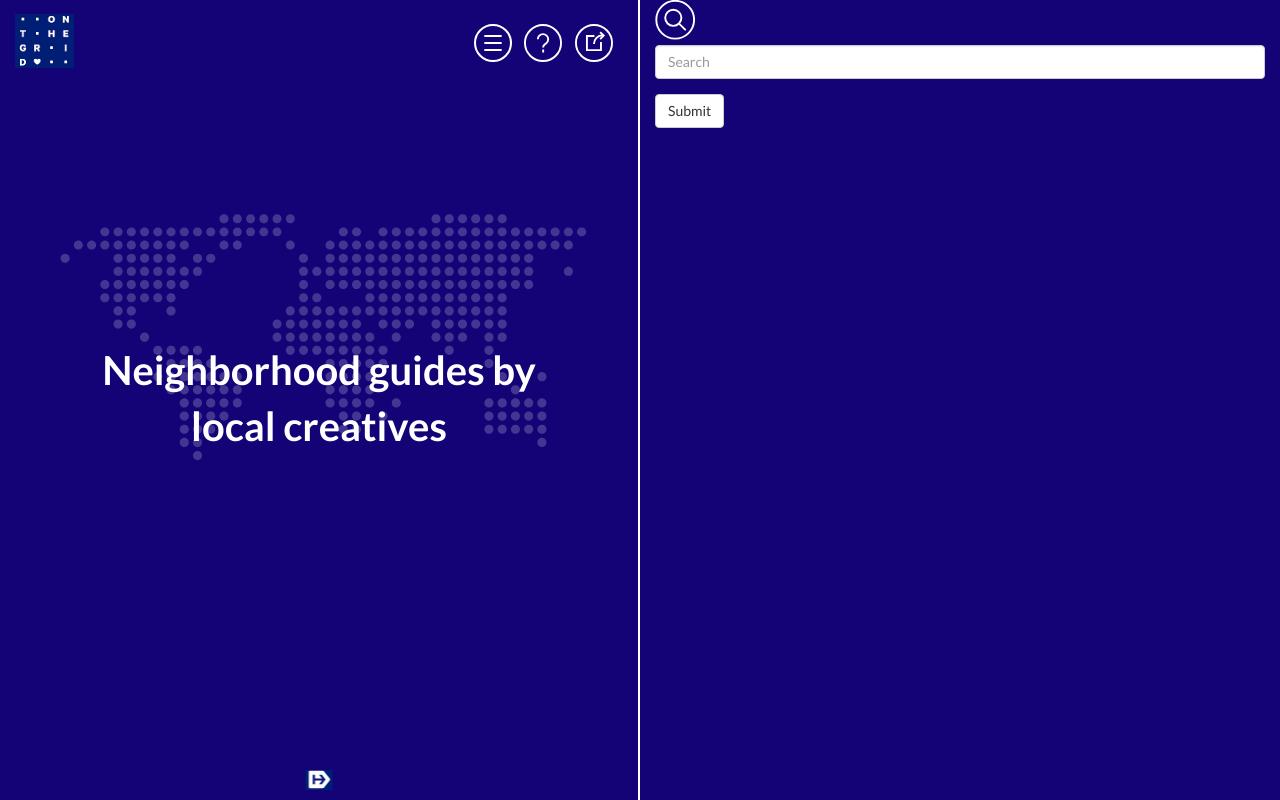
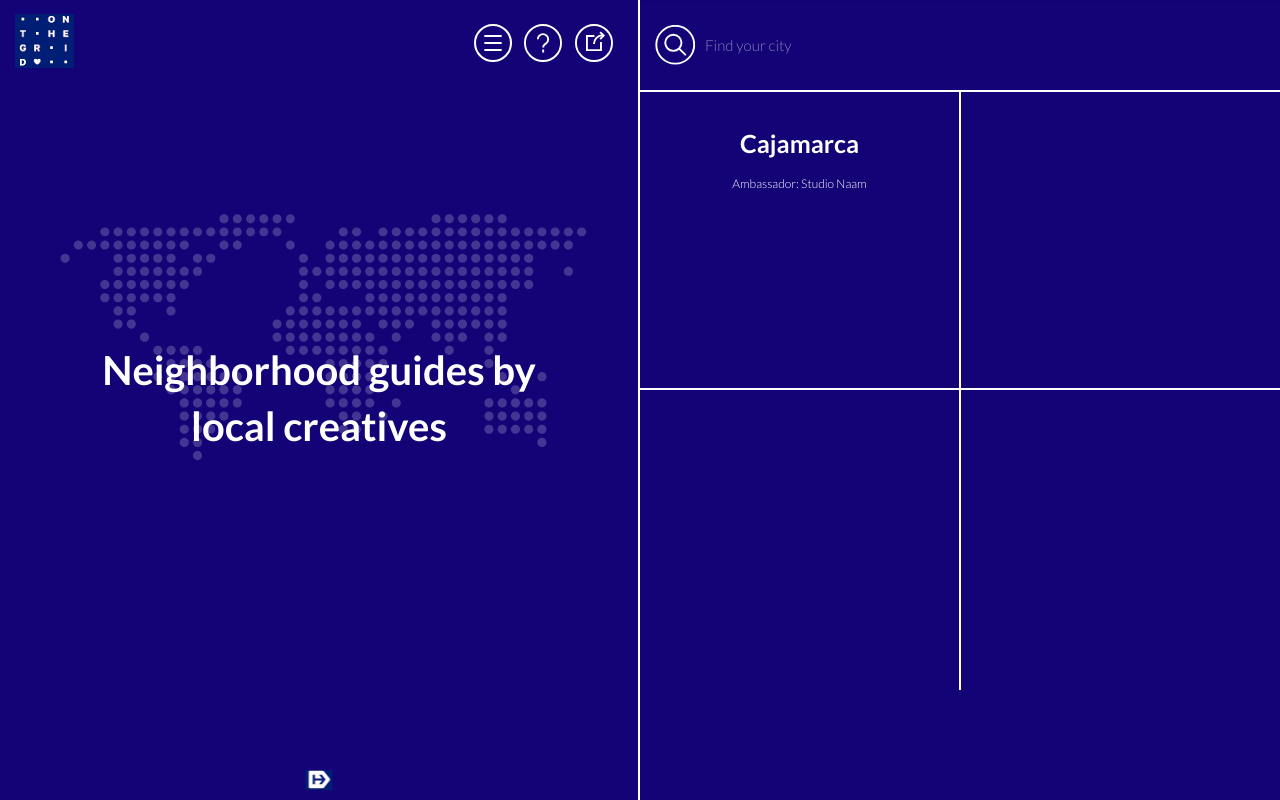
Before and after one commit to MaritzaVst/crowdbotics-project, a plain HTML site: page index.html in a window 1280 px wide. Drawn offline with Linux system fonts and the light colour scheme.

Commit message:
Estructura de searchbar lista

```diff
--- a/index.html
+++ b/index.html
@@ -4,7 +4,7 @@
 		<meta charset="UTF-8">
 		<title>"Neighborhood guides by local creatives"</title>
 		<meta name="viewport" content="width=device-width, initial-scale=1.0">
-		<link href="https://fonts.googleapis.com/css?family=Lato:400,700" rel="stylesheet">
+		<link href="https://fonts.googleapis.com/css?family=Lato:300,400,700" rel="stylesheet">
 		<link rel="stylesheet" href="stylesheets/main.css">
 	</head>
 	<body>
@@ -63,13 +63,19 @@
 						<img src="images/icon.png" alt="Icon" class="absolute icon">
 					</section>
 					<section class="box-right col-md-6">
-						<form class="navbar-form navbar-left">
-			        <div class="form-group">
-			        	<svg xmlns="http://www.w3.org/2000/svg" width="39.9" height="40" viewBox="0 0 39.9 40" stroke="white"><g fill="none" stroke-width="1.8947" stroke-miterlimit="10"><circle cx="20.2" cy="19.7" r="18.9"></circle><circle cx="18.3" cy="17.8" r="8.1"></circle><path stroke-linecap="round" stroke-linejoin="round" d="M24.3 23.8l5.9 5.9-5.9-5.9z"></path></g></svg>
-			          <input type="text" class="form-control" placeholder="Search">
-			        </div>
-			        <button type="submit" class="btn btn-default">Submit</button>
+						<form class="navbar-form navbar-left fixed btn-block">
+			        <input type="text" class="form-control" placeholder="Find your city">
+			        <button type="submit" class="btn btn-default sr-only">Submit</button>
 			      </form>
+		      	<ul class="cities row list-unstyled text-center">
+		      		<li class="col-md-6">
+		      			<h2>Cajamarca</h2>
+		      			<p>Ambassador: Studio Naam</p>
+		      		</li>
+		      		<li class="col-md-6"></li>
+		      		<li class="col-md-6"></li>
+		      		<li class="col-md-6"></li>
+		      	</ul>
 					</section>
 				</div>
 			</div>
--- a/stylesheets/pages/_home.scss
+++ b/stylesheets/pages/_home.scss
@@ -8,6 +8,7 @@
 .relative {
 	position: relative;
 }
+
 /**/
 
 * {
@@ -66,3 +67,61 @@ body {
     transform: translateX(-50%);
   }
 }
+.box-right {
+	padding: 0px;
+	overflow: auto;
+	height: 100vh;
+	form {
+		border-bottom: 2px solid #fff;
+		z-index: 1000;
+		background-color: #130377;
+		input {
+			height: 90px;
+			background-image: url("../images/lupa.svg");
+			background-color: transparent;
+			border: none;
+			background-repeat: no-repeat;
+			background-position: 15px 25px;
+			padding-left: 65px;
+			font-size: 15px;
+			font-weight: 100;
+			color: white;
+			&::-webkit-input-placeholder {
+			  color: #8880ba;
+			}
+		}
+	}
+	.cities {
+		margin: 90px 0 0 0;
+		li {
+			height: 300px;
+			border-bottom: 2px solid white;
+			color: white;
+			padding: 20px;
+			transition: all .2s ease-in-out;
+			&:nth-child(2n-1) {
+				border-right: 1px solid white;
+			}
+			&:nth-child(2n) {
+				border-left: 1px solid white;
+			}
+			&:nth-last-child(1),
+			&:nth-last-child(2) {
+				border-bottom: none;
+			}
+			h2 {
+				font-size: 25px;
+				font-weight: bold;
+				padding-bottom: 7px;
+			}
+			p {
+				font-size: 12px;
+				font-weight: 100;
+			}
+			&:hover {
+				background-color: #ffffff;
+				color: #130377;
+			}
+		}
+	}
+}
```
Also changed, not shown: images/city1.svg (added), images/lupa.svg (added), stylesheets/main.css, 1 other file.
